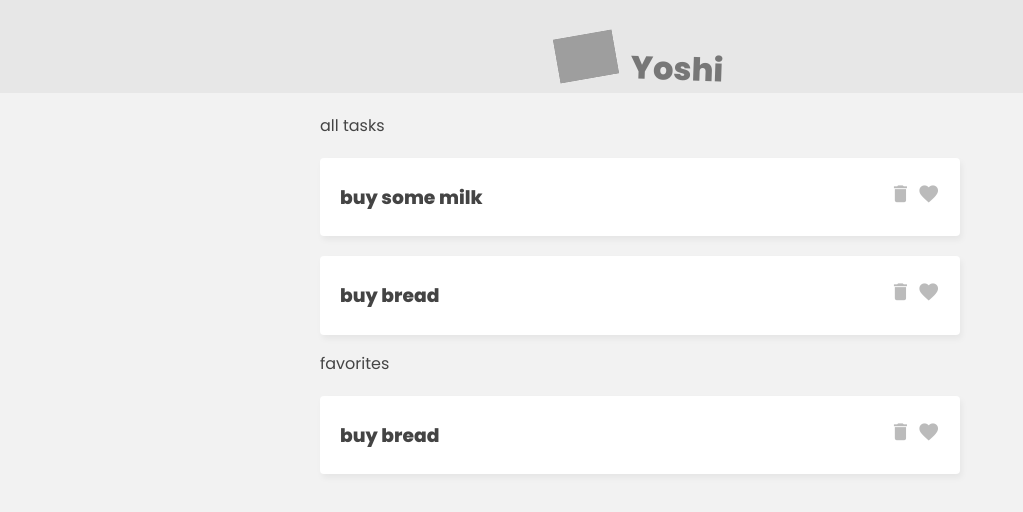
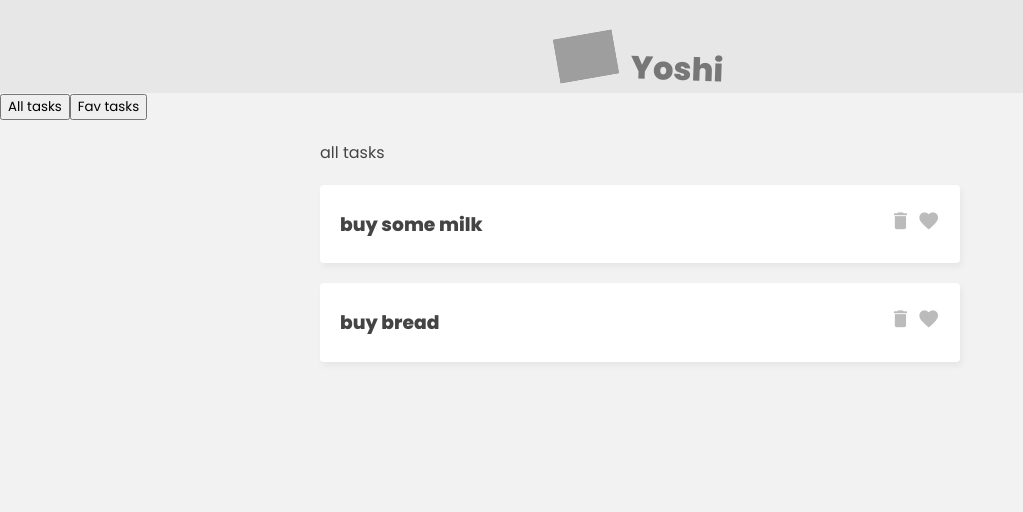
Before and after one commit to parsaM110/vue3-pinia, a Vue app: page / in a window 1280 px wide. Shown: the top 512 px of the page, without its empty margins (0-1023 px from the left). Built offline with nearby package versions, Linux system fonts and the light colour scheme; grey boxes are pictures that could not be loaded; the HTML template or start-up script is replaced by a standard one.

Commit message:
implementing filter

```diff
--- a/src/App.vue
+++ b/src/App.vue
@@ -5,13 +5,20 @@
       <img src="https://pinia.vuejs.org/logo.svg" alt="pinia logo" />
       <h1>{{ taskStore.name }}</h1>
     </header>
+    <!-- filter  -->
+    <nav class="filter">
+      <button @click="filter = 'all'">All tasks</button>
+      <button @click="filter = 'favs'">Fav tasks</button>
+    </nav>
     <!-- task list -->
-    <div class="task-list">
+    <div class="task-list" v-if="filter === 'all'">
       <p>all tasks</p>
       <div v-for="task in taskStore.tasks" :key="task.id">
         <TaskDetails :task="task" />
       </div>
-      <p>favorites</p>
+    </div>
+    <div class="task-list" v-if="filter === 'favs'">
+      <p>fav tasks</p>
       <div v-for="task in taskStore.favs" :key="task.id">
         <TaskDetails :task="task" />
       </div>
@@ -20,6 +27,7 @@
 </template>
 
 <script>
+import { ref } from "vue";
 import TaskDetails from "./components/TaskDetails.vue";
 import { useTaskStore } from "./stores/TaskStore";
 export default {
@@ -28,7 +36,10 @@
   },
   setup() {
     const taskStore = useTaskStore();
-    return { taskStore };
+
+    const filter = ref("all");
+
+    return { taskStore, filter };
   },
 };
 </script>
```
